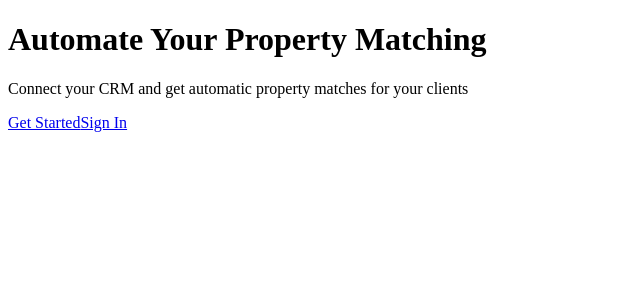
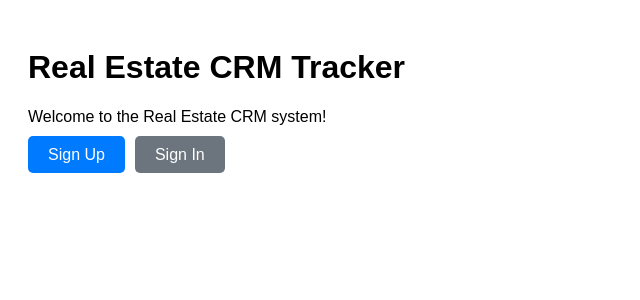
Before and after one commit to SanOuhi99/RECT-v2.2, a Next.js app in the folder frontend/: page / in a window 1280 px wide. Shown: the top 300 px of the page, without its empty margins (0-640 px from the left). Built offline with nearby package versions, Linux system fonts and the light colour scheme.

Commit message:
Create index.js

```diff
--- /dev/null
+++ b/frontend/pages/index.js
@@ -0,0 +1,29 @@
+export default function Home() {
+  return (
+    <div style={{ padding: '20px', fontFamily: 'Arial' }}>
+      <h1>Real Estate CRM Tracker</h1>
+      <p>Welcome to the Real Estate CRM system!</p>
+      <div style={{ marginTop: '20px' }}>
+        <a href="/auth/signup" style={{
+          padding: '10px 20px',
+          backgroundColor: '#007bff',
+          color: 'white',
+          textDecoration: 'none',
+          borderRadius: '5px',
+          marginRight: '10px'
+        }}>
+          Sign Up
+        </a>
+        <a href="/auth/signin" style={{
+          padding: '10px 20px',
+          backgroundColor: '#6c757d',
+          color: 'white',
+          textDecoration: 'none',
+          borderRadius: '5px'
+        }}>
+          Sign In
+        </a>
+      </div>
+    </div>
+  );
+}
```
